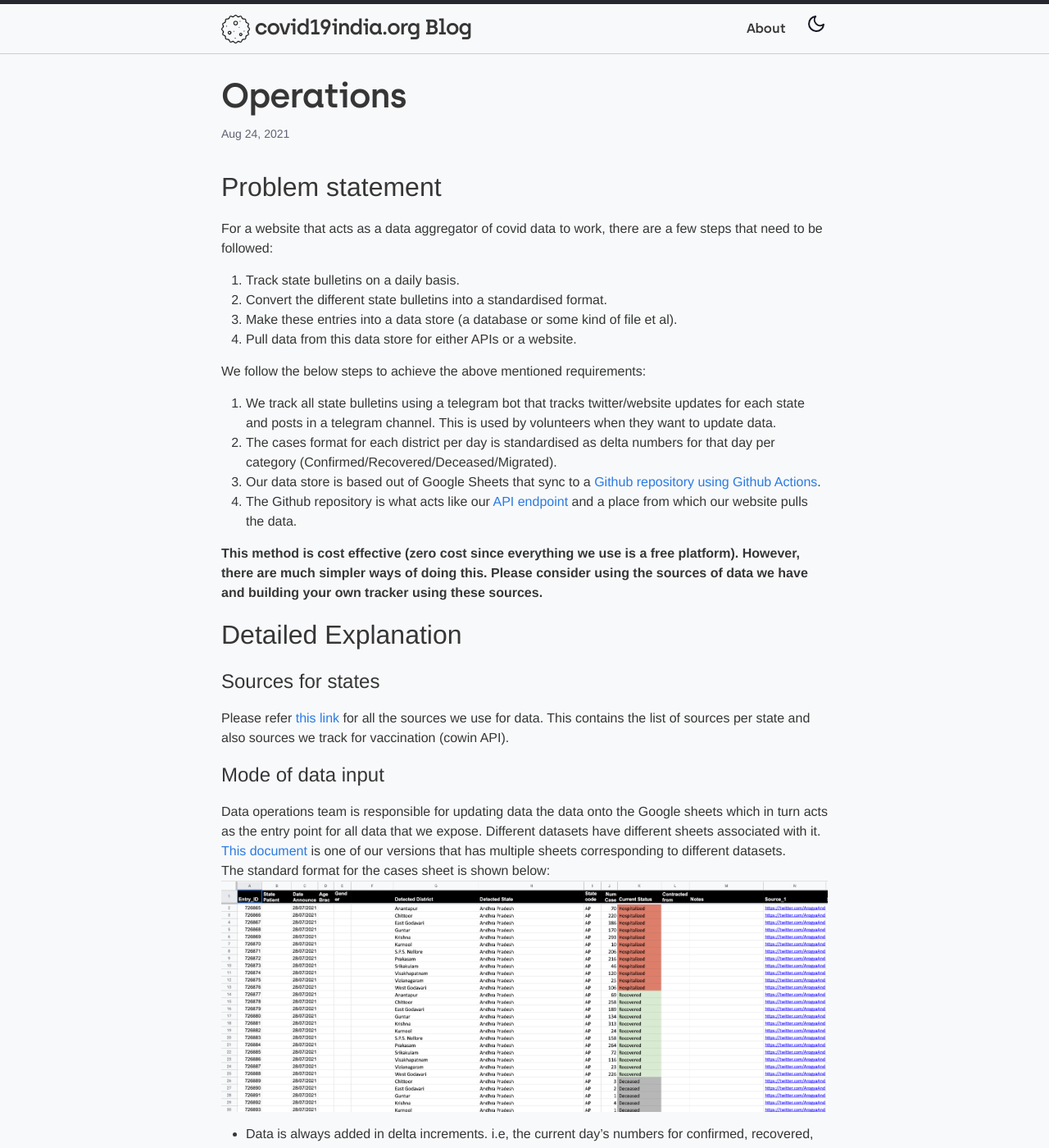
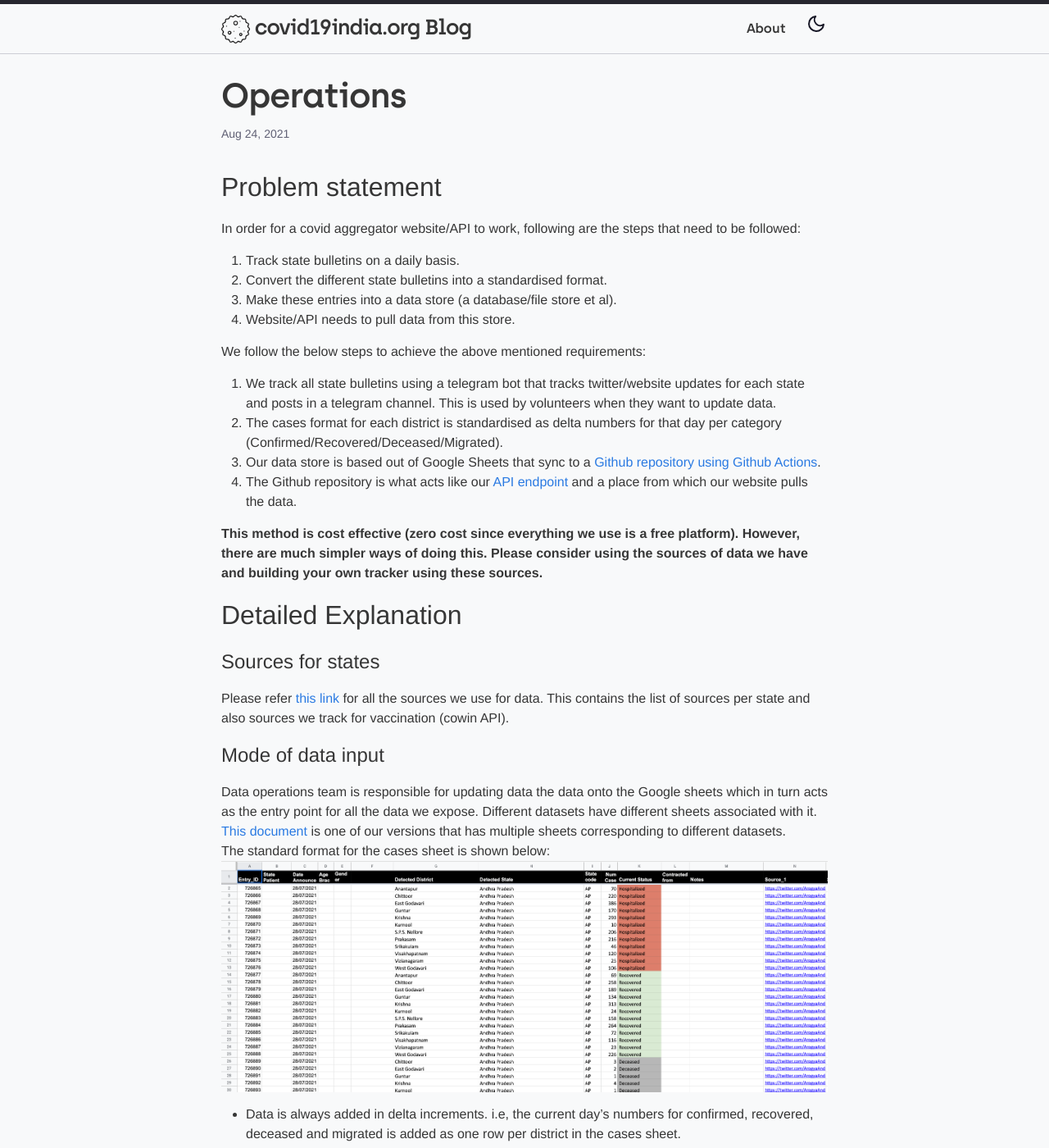
Before and after one commit to covid19india/blog, a Jekyll site: the page built from _posts/2021-08-24-operations.md, in a window 1280 px wide and 1400 px high. Shown: the whole window at 82% size. Built offline with Jekyll 4.4.1, drawn with Linux system fonts in a browser that asks for light colours; a script that is not in the unit is left out.

Commit message:
Update 2021-08-24-operations.md

```diff
--- a/_posts/2021-08-24-operations.md
+++ b/_posts/2021-08-24-operations.md
@@ -6,15 +6,15 @@ categories: update
 ---
 
 ## Problem statement
-For a website that acts as a data aggregator of covid data to work, there are a few steps that need to be followed:
+In order for a covid aggregator website/API to work, following are the steps that need to be followed:
 1. Track state bulletins on a daily basis.
 2. Convert the different state bulletins into a standardised format.
-3. Make these entries into a data store (a database or some kind of file et al).
-4. Pull data from this data store for either APIs or a website.
+3. Make these entries into a data store (a database/file store et al).
+4. Website/API needs to pull data from this store.
 
 We follow the below steps to achieve the above mentioned requirements:
 1. We track all state bulletins using a telegram bot that tracks twitter/website updates for each state and posts in a telegram channel. This is used by volunteers when they want to update data.
-2. The cases format for each district per day is standardised as delta numbers for that day per category (Confirmed/Recovered/Deceased/Migrated).
+2. The cases format for each district is standardised as delta numbers for that day per category (Confirmed/Recovered/Deceased/Migrated).
 3. Our data store is based out of Google Sheets that sync to a [Github repository using Github Actions](https://github.com/covid19india/data/blob/60af6e683fd22ce2f0435b7a129260aa944ea369/.github/workflows/javascript.yml#L43).
 4. The Github repository is what acts like our [API endpoint]((https://github.com/covid19india/data/blob/main/src/parser_v4.py)) and a place from which our website pulls the data.
 
@@ -27,7 +27,7 @@ We follow the below steps to achieve the above mentioned requirements:
 Please refer [this link](https://blog.covid19india.org/2020/06/15/hornbill/) for all the sources we use for data. This contains the list of sources per state and also sources we track for vaccination (cowin API).
 
 # Mode of data input
-Data operations team is responsible for updating data the data onto the Google sheets which in turn acts as the entry point for all data that we expose. Different datasets have different sheets associated with it. [This document](https://docs.google.com/spreadsheets/d/1foGJ_FwHoDnVUI7VqN-YrwrPo0A4pfLV8jFYxn4rLaw/edit#gid=0) is one of our versions that has multiple sheets corresponding to different datasets.
+Data operations team is responsible for updating data the data onto the Google sheets which in turn acts as the entry point for all the data we expose. Different datasets have different sheets associated with it. [This document](https://docs.google.com/spreadsheets/d/1foGJ_FwHoDnVUI7VqN-YrwrPo0A4pfLV8jFYxn4rLaw/edit#gid=0) is one of our versions that has multiple sheets corresponding to different datasets.
 The standard format for the cases sheet is shown below:
 ![Google Sheet](/assets/images/raw.png)
 
```
